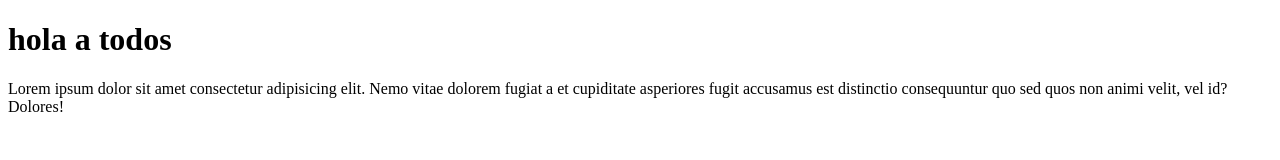
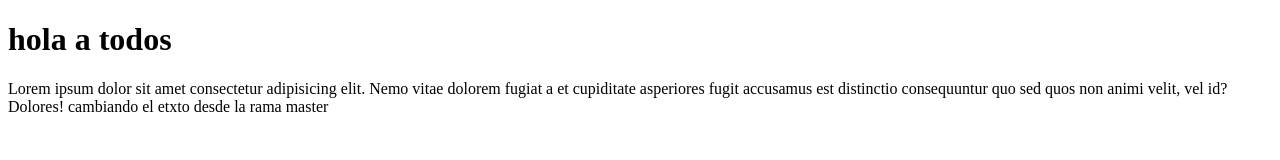
Before and after one commit to LilianaRemisio/CursoGit, a plain HTML site: page index.html in a window 1280 px wide. Drawn offline with Linux system fonts and the light colour scheme.

Commit message:
agregue texto a el parrafo desde master

```diff
--- a/index.html
+++ b/index.html
@@ -7,6 +7,6 @@
 </head>
 <body>
     <h1>hola a todos</h1>
-    <p>Lorem ipsum dolor sit amet consectetur adipisicing elit. Nemo vitae dolorem fugiat a et cupiditate asperiores fugit accusamus est distinctio consequuntur quo sed quos non animi velit, vel id? Dolores!</p>
+    <p>Lorem ipsum dolor sit amet consectetur adipisicing elit. Nemo vitae dolorem fugiat a et cupiditate asperiores fugit accusamus est distinctio consequuntur quo sed quos non animi velit, vel id? Dolores! cambiando el etxto desde la rama master</p>
 </body>
 </html>
```
